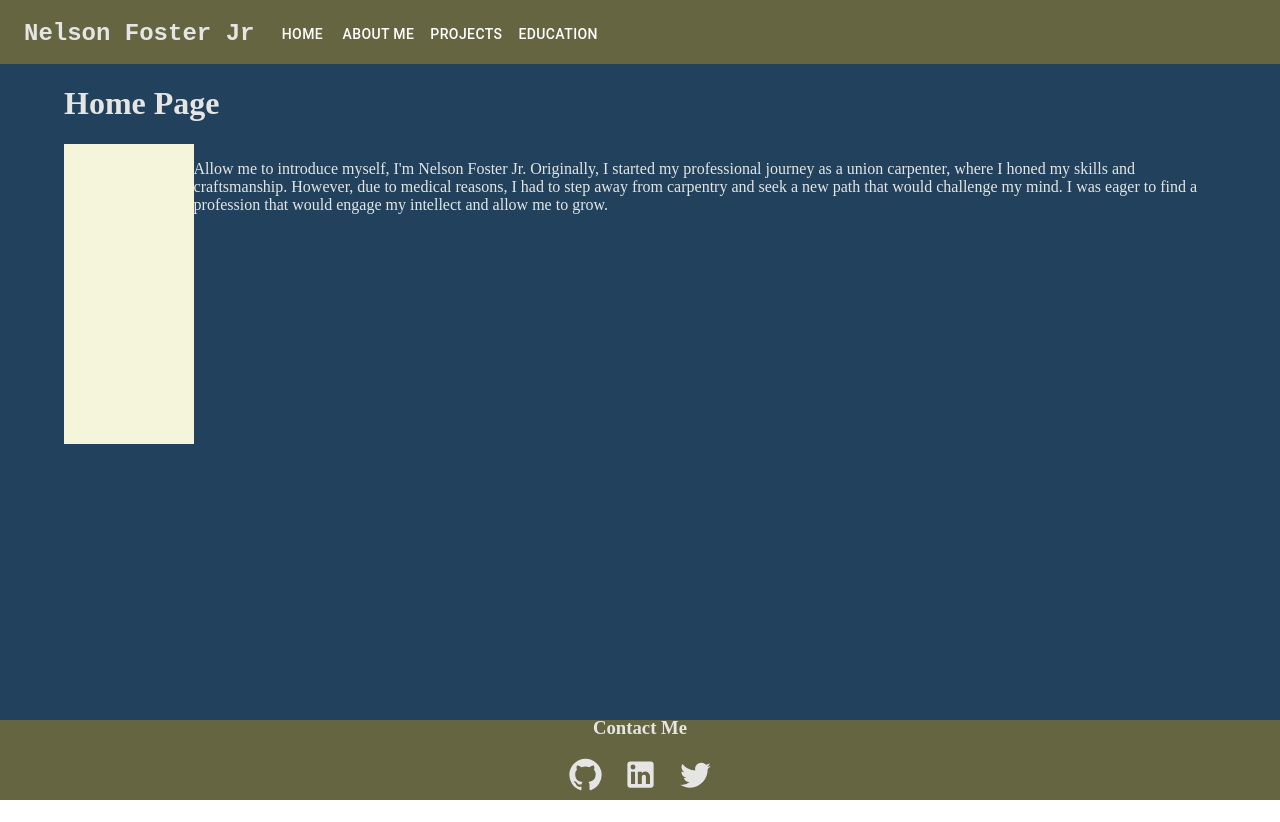
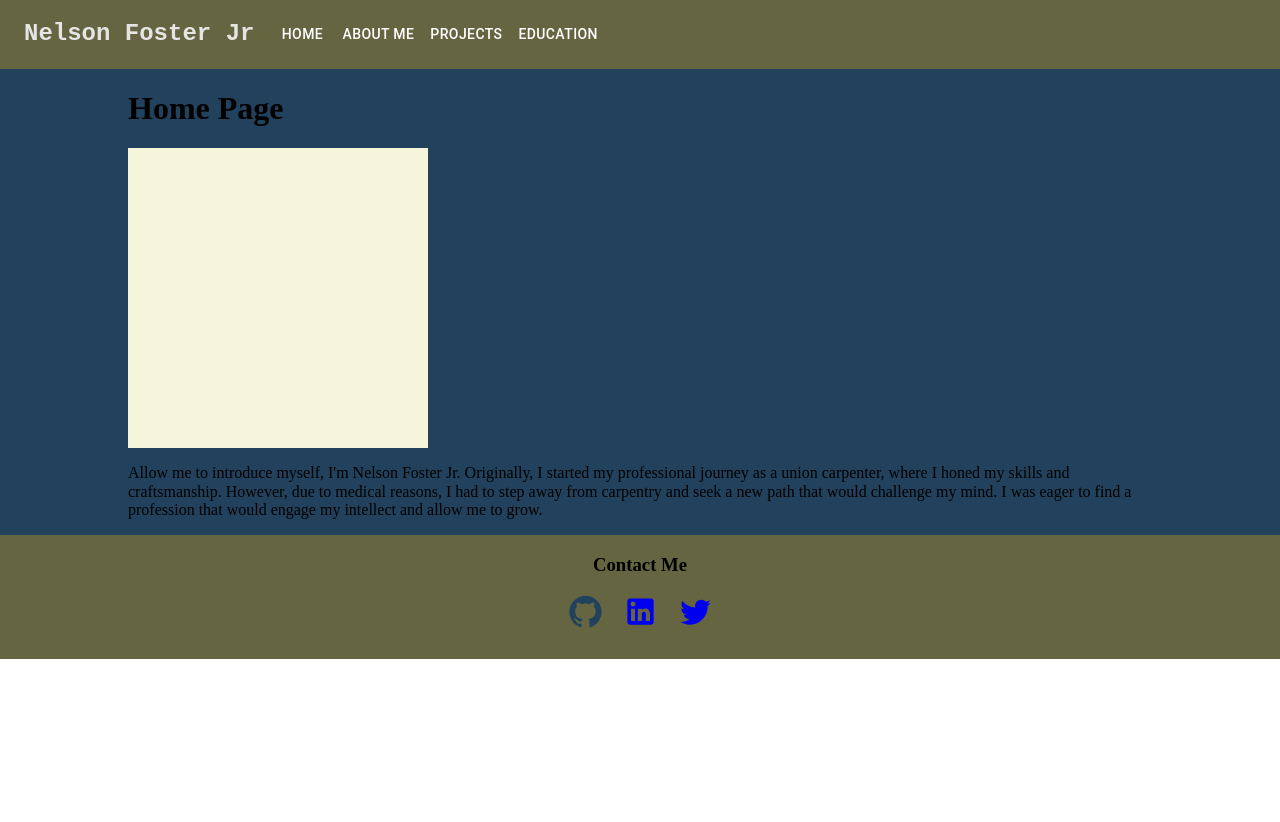
Before and after one commit to MoxUFO/react-port, a React (Create React App) app in the folder react-portfolio/: page / in a window 1280 px wide. After the commit the page ends 800 px from the top, so only its background shows below. Built offline with nearby package versions, Linux system fonts and the light colour scheme.

Commit message:
project mod/ askbcs push

```diff
--- a/react-portfolio/src/App.css
+++ b/react-portfolio/src/App.css
@@ -1,6 +1,4 @@
-*{
-  color: rgb(229, 230, 228);
-}
+
 
 
 .App {
--- a/react-portfolio/src/components/pages/Projects.js
+++ b/react-portfolio/src/components/pages/Projects.js
@@ -1,4 +1,6 @@
 import * as React from 'react';
+import Box from '@mui/material/Box';
+import Grid from '@mui/material/Grid';
 import Card from '@mui/material/Card';
 import CardActions from '@mui/material/CardActions';
 import CardContent from '@mui/material/CardContent';
@@ -11,9 +13,10 @@ export default function Projects({projects}) {
 
 
   return (
-    <div className='my-projects'>
-        {projects.map((project)=> (
- <Card sx={{ maxWidth: 345 , minWidth: 345 , margin: 1 }}>
+    <Box sx={{ flexGrow: 1 }}>
+      <Grid sx={{ paddingInline: '7%' }} container spacing={{ xs: 2, md: 3 }} >
+        {projects.map((project, index) => (
+          <Card item xs={12} sm={12} md={6} lg={4} xl={4} key={index} sx={{ maxWidth: 345 , minWidth: 300 , margin: 3 }}>
           <CardMedia
             component="img"
             alt="green iguana"
@@ -35,6 +38,7 @@ export default function Projects({projects}) {
           </CardActions>
           </Card>
         ))}
-    </div>
+      </Grid>
+    </Box>
   );
 }
--- a/react-portfolio/src/index.css
+++ b/react-portfolio/src/index.css
@@ -1,4 +1,6 @@
-body {
+html,body {
+  height: 100%;
+  padding: 0;
   margin: 0;
   font-family: -apple-system, BlinkMacSystemFont, 'Segoe UI', 'Roboto', 'Oxygen',
     'Ubuntu', 'Cantarell', 'Fira Sans', 'Droid Sans', 'Helvetica Neue',
@@ -11,3 +13,6 @@ code {
   font-family: source-code-pro, Menlo, Monaco, Consolas, 'Courier New',
     monospace;
 }
+ #root{
+  height: 100%;
+ }
--- a/react-portfolio/src/styles/AboutMe.css
+++ b/react-portfolio/src/styles/AboutMe.css
@@ -1,8 +1,7 @@
 .about-me{
     height: 100%;
     background-color: rgb(34, 65, 92);
-    padding-left: 10%;
-    padding-right: 10%;
+    padding-inline: 10%;
 }
 
 .pic{
--- a/react-portfolio/src/styles/Education.css
+++ b/react-portfolio/src/styles/Education.css
@@ -2,6 +2,5 @@
     background-color: rgb(34, 65, 92);
     height: 100%;
     padding-top: 30px;
-    padding-left: 10%;
-    padding-right: 10%;
+    padding-inline: 10%;
 }
--- a/react-portfolio/src/styles/Home.css
+++ b/react-portfolio/src/styles/Home.css
@@ -1,12 +1,12 @@
 .home-container{
     background-color: rgb(34, 65, 92);
     height: 100%;
-    padding-left: 5%;
-    padding-right: 5%;
+    padding-inline: 10%;
 }
 .intro{
     display: flex;
     justify-content: center;
+    flex-direction: column;
     width: 100%;
 }
 
--- a/react-portfolio/src/styles/PorfolioContainer.css
+++ b/react-portfolio/src/styles/PorfolioContainer.css
@@ -1,6 +1,6 @@
 .body-div{
-    height: 100vh;
+    min-height: 100vh;
     display: flex;
     flex-direction: column;
-    justify-content: space-between;
+    /* justify-content: space-between; */
 }
--- a/react-portfolio/src/styles/Project.css
+++ b/react-portfolio/src/styles/Project.css
@@ -2,11 +2,13 @@
     height: 100%;
     background-color: rgb(34, 65, 92);
     display: flex;
+    justify-content: center;
     flex-direction: column;
+    /* padding-inline: 10%; */
 }
 
-.my-projects{
+/* .my-projects{
     display: flex;
     flex-wrap: wrap;
     justify-content: center;
-}
+} */
```
Lines whose indentation alone changed are shown as unchanged.
